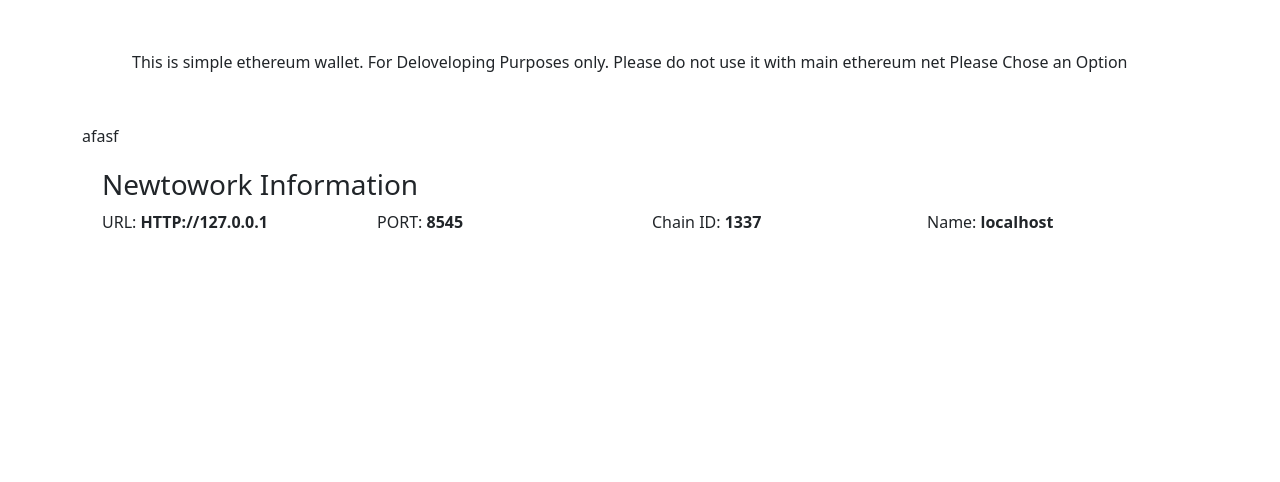
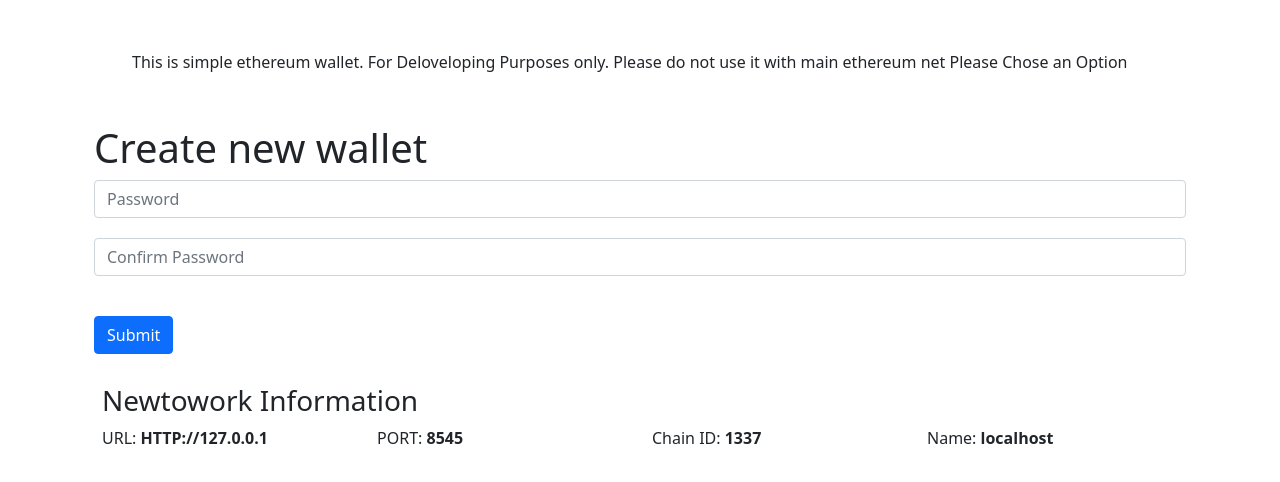
Before and after one commit to jerih0n/etheremum-simple-wallet, a React (Create React App) app in the folder ethereum-wallet/: page /create-wallet in a window 1280 px wide. Shown: the top 482 px of the page. Built offline with nearby package versions, Linux system fonts and the light colour scheme.

Commit message:
adding create wallet logic

```diff
--- a/ethereum-wallet/src/App.js
+++ b/ethereum-wallet/src/App.js
@@ -8,11 +8,12 @@ import NetworkHelper from "../src/storage/NetworksHelper"
 import { Cookies } from 'react-cookie';
 import { useState, useEffect } from 'react'
 import NetworkData from "./components/NetworkData"
-import Constants from "./storage/Constants"
+import Constants from './storage/Constants'
 import WalletManager from "./components/wallet-controlls/WalletManager"
 import {BrowserRouter  as Router, Route, Switch, Redirect } from 'react-router-dom';
 import CreateWallet from './components/wallet-creation/CreateWallet';
 import WalletBasicInfo from './components/wallet-controlls/WalletBasicInfo';
+import CookieHelper from './helpers/CookieHelper';
 
 function App() {
 
@@ -24,11 +25,7 @@ function App() {
 
   useEffect(()=> {
     const defaultConfig =  NetworkHelper.getDefaultNetwork();
-    console.log(defaultConfig);
-
     setConfig(defaultConfig);
-
-    console.log(defaultNetworkConfig);
   },[defaultNetworkConfig])
 
   const RenderRedirect =() => {
@@ -45,8 +42,8 @@ function App() {
     return  <Main networkConfig={defaultNetworkConfig} className="row"></Main>
   }
   useEffect(() => {
-    const coockieManager = new Cookies();
-    const privateKeyEncrypted = coockieManager.get(Constants.PRIVATE_KEY_COCKIE_NAME)
+    const privateKeyEncrypted = CookieHelper.getCoockie(Constants.PRIVATE_KEY_COOKIE_NAME)
+    console.log(privateKeyEncrypted);
     if(privateKeyEncrypted) {
       setPrivateKeyFromCoockie(privateKeyEncrypted);
       setIsPrivateKeyPresent(true);
@@ -74,7 +71,12 @@ function App() {
                 <ImportWallet networkConfig={defaultNetworkConfig} className="row"></ImportWallet>
             </Route>
             <Route path='/wallet-manager'>
-
+              <WalletManager
+                url={defaultNetworkConfig.Url}
+                encryptedPrivateKey={privateKey}
+                port={defaultNetworkConfig.Port}
+                className="row"
+                ></WalletManager>
             </Route>
             <Route path='/wallet-basic-info' component={WalletBasicInfo} className="row"></Route>
             <Route path="/">
--- a/ethereum-wallet/src/components/wallet-controlls/WalletManager.jsx
+++ b/ethereum-wallet/src/components/wallet-controlls/WalletManager.jsx
@@ -45,20 +45,28 @@ const WalletManager = ({url,port,encryptedPrivateKey}) => {
             if(removeDataAsWell) {
                 LocalStorageHelper.removeItemFromStorage(LocalStorageHelper.createLocalStorageKey(Constants.LOCAL_STORAGE_TRANSACTION_HISTORY,account.address));
             }
-            return history.push("/");
+            return history.push("/main");
         }
    }
 
    const renderOnAccountCreation = () => {
        if(account != null) {
            return(
-               <div className="container-fluid">
-                   <div className='row'>
-                        <button type="button" class="btn btn-danger" onClick={() => removeWallet(false)}>Delete Wallet</button>
-                        <button type="button" class="btn btn-danger" onClick={() => removeWallet(true)}>Delete Wallet and Data</button>
-                   </div>
-                   <WalletBasicInfo web3={web3} account={account}></WalletBasicInfo>
-               </div>
+            <div className="container">
+                <div className="row row-cols-2 row-cols-lg-5 g-2 g-lg-3">
+                <div className="col">
+                    <div className="p-3 border bg-light">
+                        <button type="button" className="btn btn-danger" onClick={() => removeWallet(false)}>Delete Wallet</button>
+                    </div>
+                </div>
+                <div className="col">
+                    <div className="p-3 border bg-light">
+                        <button type="button" className="btn btn-danger" onClick={() => removeWallet(true)}>Delete wallet with data</button>
+                    </div>
+                </div>
+                </div>
+                <WalletBasicInfo web3={web3} account={account}></WalletBasicInfo>
+          </div>
            )
        }
        return (
--- a/ethereum-wallet/src/components/wallet-controlls/WalletTransactions.jsx
+++ b/ethereum-wallet/src/components/wallet-controlls/WalletTransactions.jsx
@@ -127,8 +127,7 @@ const WalletTransactions = ({account, web3, balance}) => {
                     <input type="input" class="form-control" onChange={(e) => {
                         setSendAmount(e.target.value);
                         setSendAmountInWei(web3.utils.toWei(e.target.value.toString(),'ether'))
-                    }
-                        } />
+                    }} />
                 </div>
                 <div className="mb-3">
                     <input type="submit" class="form-control" id="exampleFormControlInput1"/>
--- a/ethereum-wallet/src/components/wallet-creation/CreateWallet.jsx
+++ b/ethereum-wallet/src/components/wallet-creation/CreateWallet.jsx
@@ -1,8 +1,57 @@
+import { useEffect, useState } from "react"
+import { ethers } from "ethers"
+import CookieHelper from "../../helpers/CookieHelper";
+import Constants from "../../storage/Constants";
 
-
+import NewAccountData from './NewAccountData'
 const CreateWallet = ({networkConfig}) => {
 
-    return <div>afasf</div>
+    const onSubmit = (event) => {
+        event.preventDefault();
+
+        if(password != passwordConfirm) {
+            alert('Passwords do not match')
+            return;
+        }
+       const newWallet = ethers.Wallet.createRandom();
+       setMnemonic(newWallet.mnemonic.phrase);
+       setPrivateKey(newWallet.privateKey);
+       //add encryption here
+       CookieHelper.setCoockie(Constants.PRIVATE_KEY_COOKIE_NAME,newWallet.privateKey);
+    }
+
+    const renderAccountData = () => {
+
+        if(mnemonic != null) {
+            return <NewAccountData mnemonic={mnemonic} privateKey={privateKey}></NewAccountData>
+        }
+    }
+
+    const[password,setPassword] = useState(null);
+    const[passwordConfirm, setPasswordConfigrm] = useState(null);
+    const[mnemonic, setMnemonic] = useState(null);
+    const[privateKey, setPrivateKey] = useState(null);
+
+    return (
+    <div className="container-fluid">
+        <h1>Create new wallet</h1>
+        <div>
+        <div className="row" style={{marginBottom:'30px'}}>
+            <form onSubmit={onSubmit}>
+                <div className="form-row">
+                    <div className="col">
+                        <input type="password" className="form-control" placeholder="Password"  style={{marginBottom:20}} onChange={ e => setPassword(e.target.value)}/>
+                    </div>
+                    <div className="col">
+                        <input type="password" className="form-control" placeholder="Confirm Password" style={{marginBottom:20}} onChange={e => setPasswordConfigrm(e.target.value)}/>
+                    </div>
+                </div>
+                <input type="submit" value="Submit" className="btn btn-primary" style={{marginTop:20}}></input>
+            </form>
+        </div>
+        {renderAccountData()}
+     </div>
+</div>)
 }
 
 export default CreateWallet;
--- a/ethereum-wallet/src/components/wallet-creation/ImportWallet.jsx
+++ b/ethereum-wallet/src/components/wallet-creation/ImportWallet.jsx
@@ -47,7 +47,7 @@ const ImportWallet = ({networkConfig}) => {
             //console.log("private key " + privateKey + "incrypted with " + `${password.password}`);
             //const enctrypedPrivateKey = AES.encrypt(`${privateKey}`, `${password.password}`).toString();
             //console.log("enctrypedPrivateKey key" + enctrypedPrivateKey + "encrypted by " + `${password.password}`);
-            CookieHelper.setCoockie(Constants.PRIVATE_KEY_COCKIE_NAME,privateKey,new Date(Date.now()+100000000000000))
+            CookieHelper.setCoockie(Constants.PRIVATE_KEY_COOKIE_NAME,privateKey,new Date(Date.now()+100000000000000))
 
             return history.push("/main")
         }
--- /dev/null
+++ b/ethereum-wallet/src/components/wallet-creation/NewAccountData.jsx
@@ -0,0 +1,61 @@
+import { useState } from "react"
+import { Redirect } from "react-router-dom"
+import { useHistory } from 'react-router-dom';
+
+const NewAccountData = ({mnemonic,privateKey}) => {
+
+    const history = useHistory()
+    const showPrivateKeyPress = () => {
+        setInputTypes({
+            privateKey: !imputTypes.privateKey,
+            mnemonic: imputTypes.mnemonic
+        })
+    }
+
+    const showMnemonicPress = () => {
+        setInputTypes({
+            privateKey: imputTypes.privateKey,
+            mnemonic: !imputTypes.mnemonic
+        })
+    }
+
+    const[imputTypes, setInputTypes] = useState({
+        privateKey:false,
+        mnemonic:false
+    });
+
+    const onContinueClick = () => {
+        const alertAnswer = window.confirm("Please check again that you have saved your recovery phrase or private key! If you not, you will not be able to recovere your wallet");
+        if(alertAnswer) {
+            return history.push('/main')
+        }
+    }
+
+    return (
+ <div className="container" style={{backgroundColor:"#C04B46"}}>
+            <div className="row">
+                <div className="column" style={{marginLeft:'auto'}}>
+                    <p style={{color:"white"}}>New wallet private key and recovery phrase. Do not lose them, or your coins will be lost forever!</p>
+                    <p style={{color:"white"}}>Record and keep the data in safe place</p>
+                </div>
+            </div>
+            <div className="row">
+            <div className="form-group" style={{marginBottom:'20px'}}>
+                    <input type={imputTypes.privateKey? 'text':'password'} id="privateKey" value={privateKey} readOnly className='form-controll' disabled/>
+                    <button style={{marginLeft:'20px'}} className='btn btn-warning' onClick={showPrivateKeyPress}>Show Private Key</button>
+                </div>
+            </div>
+            <div className="row">
+                <div className="form-group" className="column" style={{marginBottom:'20px'}}>
+                    <input type={imputTypes.mnemonic? 'text':'password'} id="mnemonic" value={mnemonic} readOnly className='form-controll' disabled/>
+                    <button style={{marginLeft:'20px'}} className='btn btn-warning' onClick={showMnemonicPress}>Show Recovery Phrase</button>
+                </div>
+            </div>
+            <div className="row" >
+                <button className='btn btn-info' onClick={onContinueClick} style={{marginTop:"20px;", marginBottom:"20px;"}}>Continue</button>
+            </div>
+
+        </div>
+    )
+}
+export default NewAccountData;
```
